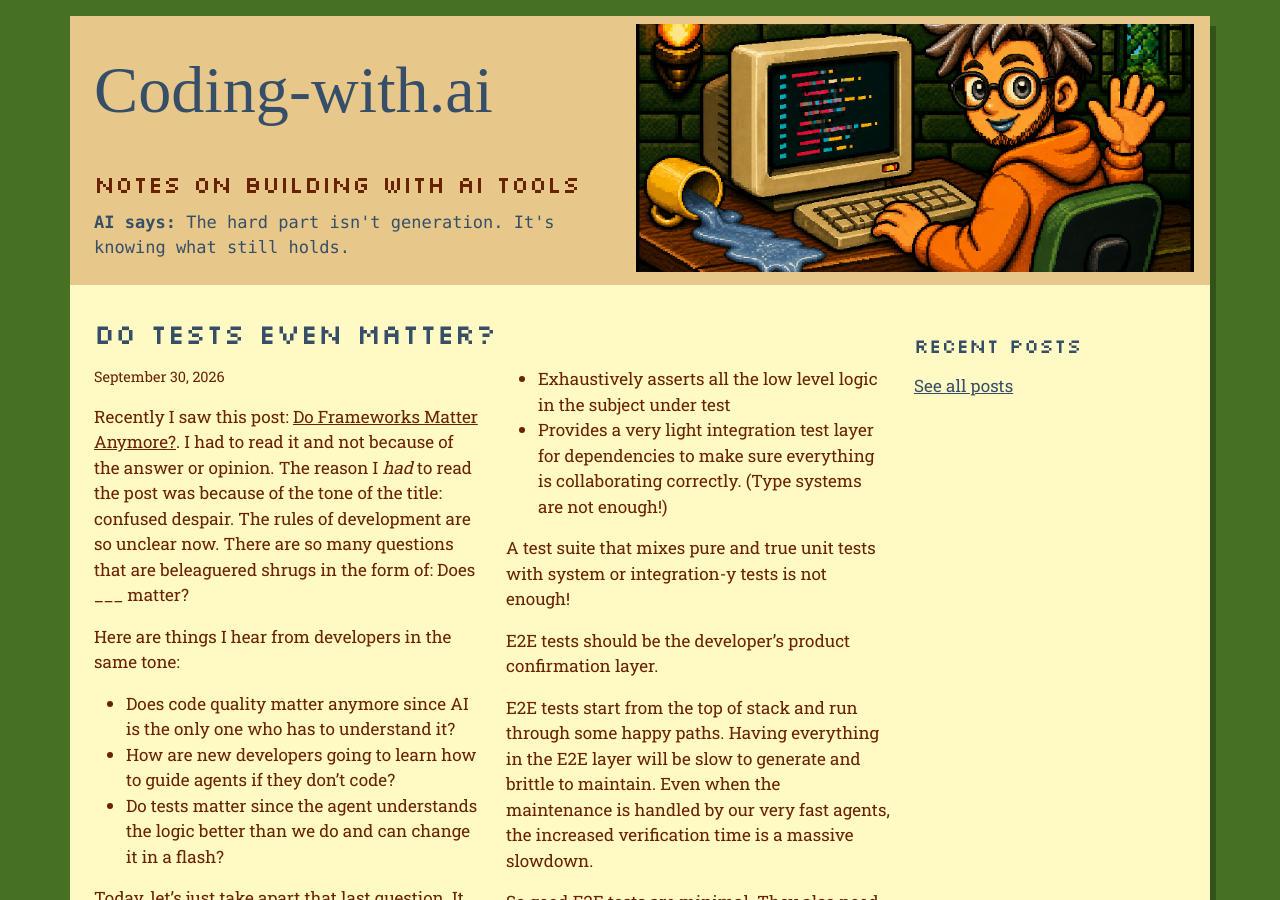
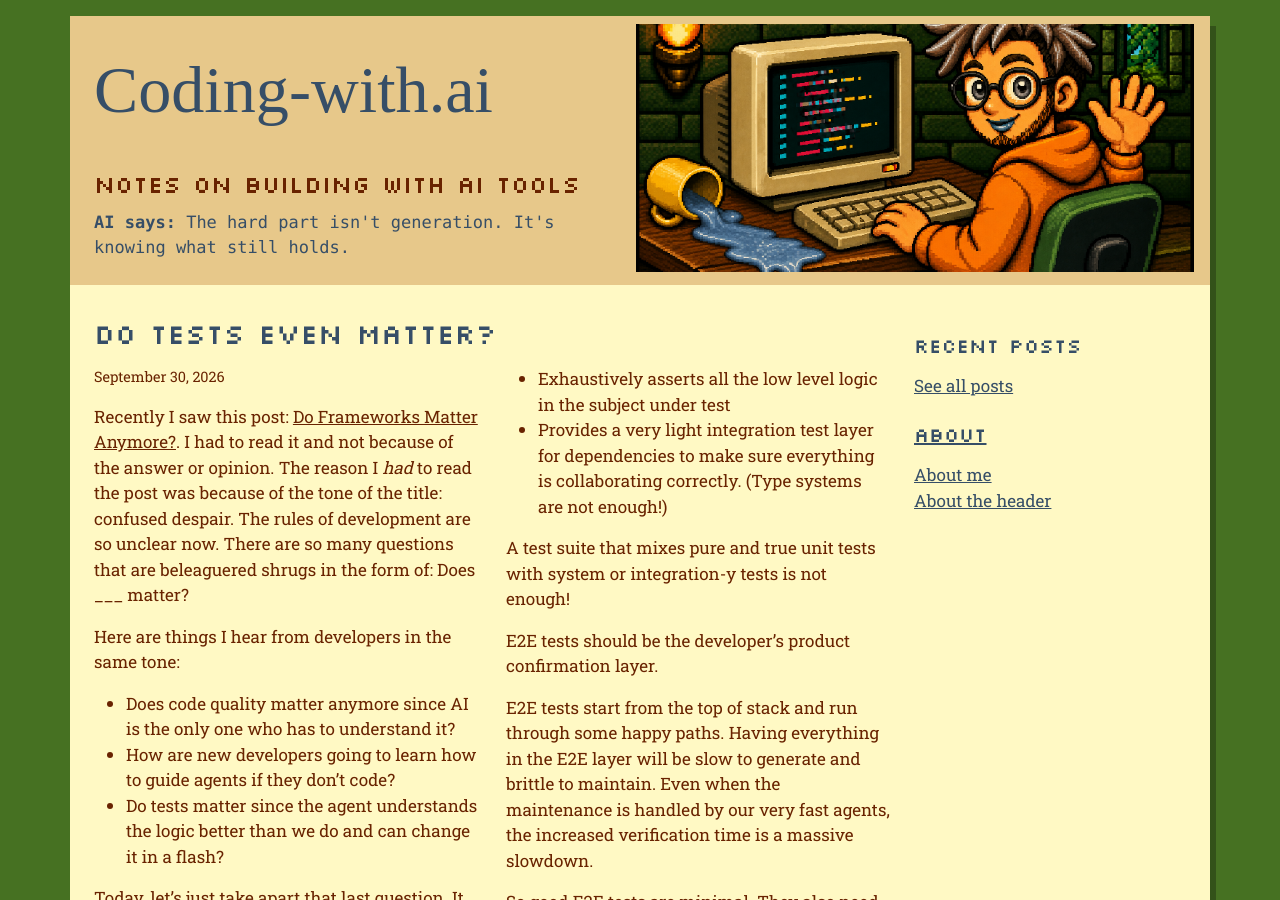
Before and after one commit to baccigalupi/coding-with-ai.github.io, a Jekyll site: the page built from index.md, in a window 1280 px wide and 900 px high. Built offline with Jekyll 4.4.1, drawn with Linux system fonts in a browser that asks for light colours; some web fonts are replaced.

Commit message:
About links in navigation

```diff
--- a/_layouts/home.html
+++ b/_layouts/home.html
@@ -27,6 +27,12 @@ layout: default
         {% endfor %}
       </ul>
       <a href="/toc">See all posts</a>
+
+      <h3 class="mt-4"><a href="{{ '/about' | relative_url }}">About</a></h3>
+      <ul class="list-unstyled">
+        <li><a href="{{ '/about/author' | relative_url }}">About me</a></li>
+        <li><a href="{{ '/about/header' | relative_url }}">About the header</a></li>
+      </ul>
     </aside>
   </section>
 </section>
--- a/_layouts/post-chat.html
+++ b/_layouts/post-chat.html
@@ -20,5 +20,11 @@ layout: default
       {% endfor %}
     </ul>
     <a href="/toc">See all posts</a>
+
+    <h3 class="mt-3"><a href="{{ '/about' | relative_url }}">About</a></h3>
+    <ul class="list-unstyled">
+      <li><a href="{{ '/about/author' | relative_url }}">About me</a></li>
+      <li><a href="{{ '/about/header' | relative_url }}">About the header</a></li>
+    </ul>
   </aside>
 </section>
```
